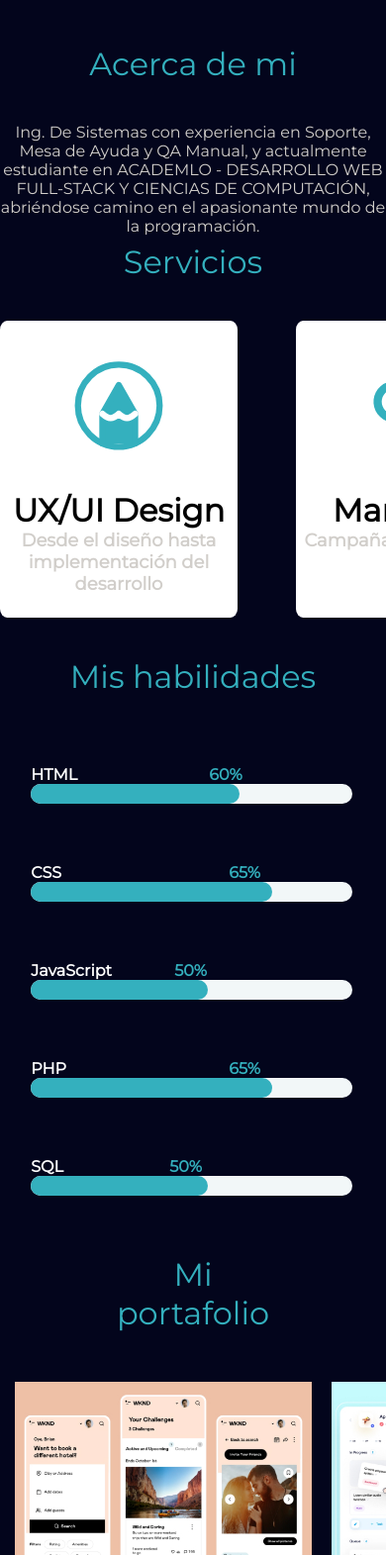
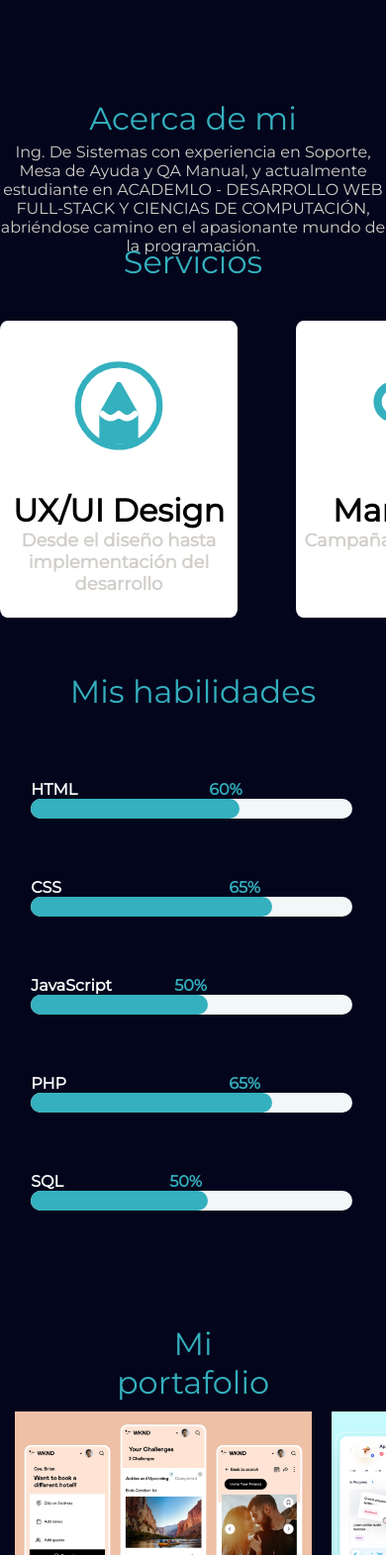
Before and after one commit to Lurimago/FundamentosPortafolio, a plain HTML site: page index.html in a window 390 px wide. Shown: the part 429-2000 px from the top of the page at 99% size. Drawn offline with Linux system fonts and the light colour scheme.

Commit message:
Versión 5

```diff
--- a/css/styles.css
+++ b/css/styles.css
@@ -478,7 +478,7 @@ article>h3 {
     font-size: 32px;
     font-weight: 400;
     text-align: center;
-    margin-bottom: 40px;
+    margin-top: 55px;
 }
 
 article>p {
@@ -486,6 +486,7 @@ article>p {
     font-size: 16px;
     font-weight: normal;
     text-align: center;
+    margin-top: 5px;
 
 }
 
@@ -676,7 +677,7 @@ aside .servicio3 h6{
     color: #34B0BE;
     text-align: center;
     margin-bottom: 70px;
-    margin-top: 40px;
+    margin-top: 55px;
 }
 
 .barrasHabilidades{
@@ -930,7 +931,7 @@ aside .servicio3 h6{
     font-size: 32px;
     font-weight: 400;
     grid-column: 3/4;
-    margin-bottom: 40px;
+    margin-top: 55px;
     /* margin-left: 40px; */
 
 }
@@ -1023,7 +1024,7 @@ animation: cambio 3s infinite alternate;
     color: #34B0BE;
     text-align: center;
     /* margin-top: 10px; */
-    margin-bottom: 40px;
+    margin-bottom: 30px;
 
 
 }
@@ -1105,6 +1106,7 @@ animation: cambio 3s infinite alternate;
     background-color: #03051C;
     text-align: center;
     color: #ffffff;
+    margin-top: -8%;
 }
 .logoacademlo{
     width: 120px;
```
